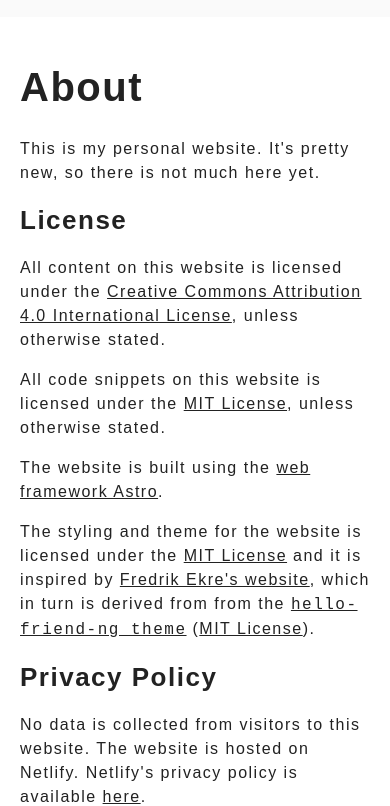
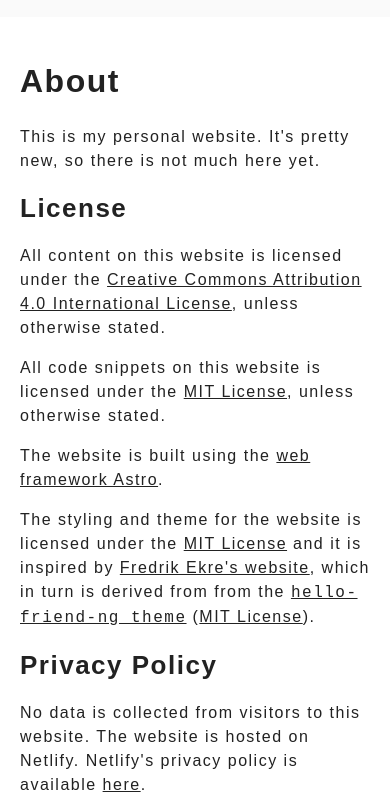
Before and after one commit to simonsteiger/birdsotherwi.se, an Astro site: page /about in a window 390 px wide. Shown: the part 59-865 px from the top of the page. Built offline with nearby package versions, Linux system fonts and the light colour scheme; Astro itself is replaced by a stand-in of ours; a web font is replaced by a local one.

Commit message:
fix font size and hamburger bg

```diff
--- a/src/styles/global.css
+++ b/src/styles/global.css
@@ -50,8 +50,14 @@ body {
 
 h1 {
     margin: 0 0 20px;
-    font-size: 2.5rem;
+    font-size: 2.625rem;
     font-weight: 700;
+}
+
+@media (max-width: 684px) {
+    h1 {
+        font-size: 2rem;
+    }
 }
 
 h2 {
@@ -146,6 +152,10 @@ p {
     border: none;
     margin: 0;
     padding: 10px;
+    background-color: #fafafa;
+}
+
+.dark .expanded {
     background-color: #252627;
 }
 
```
